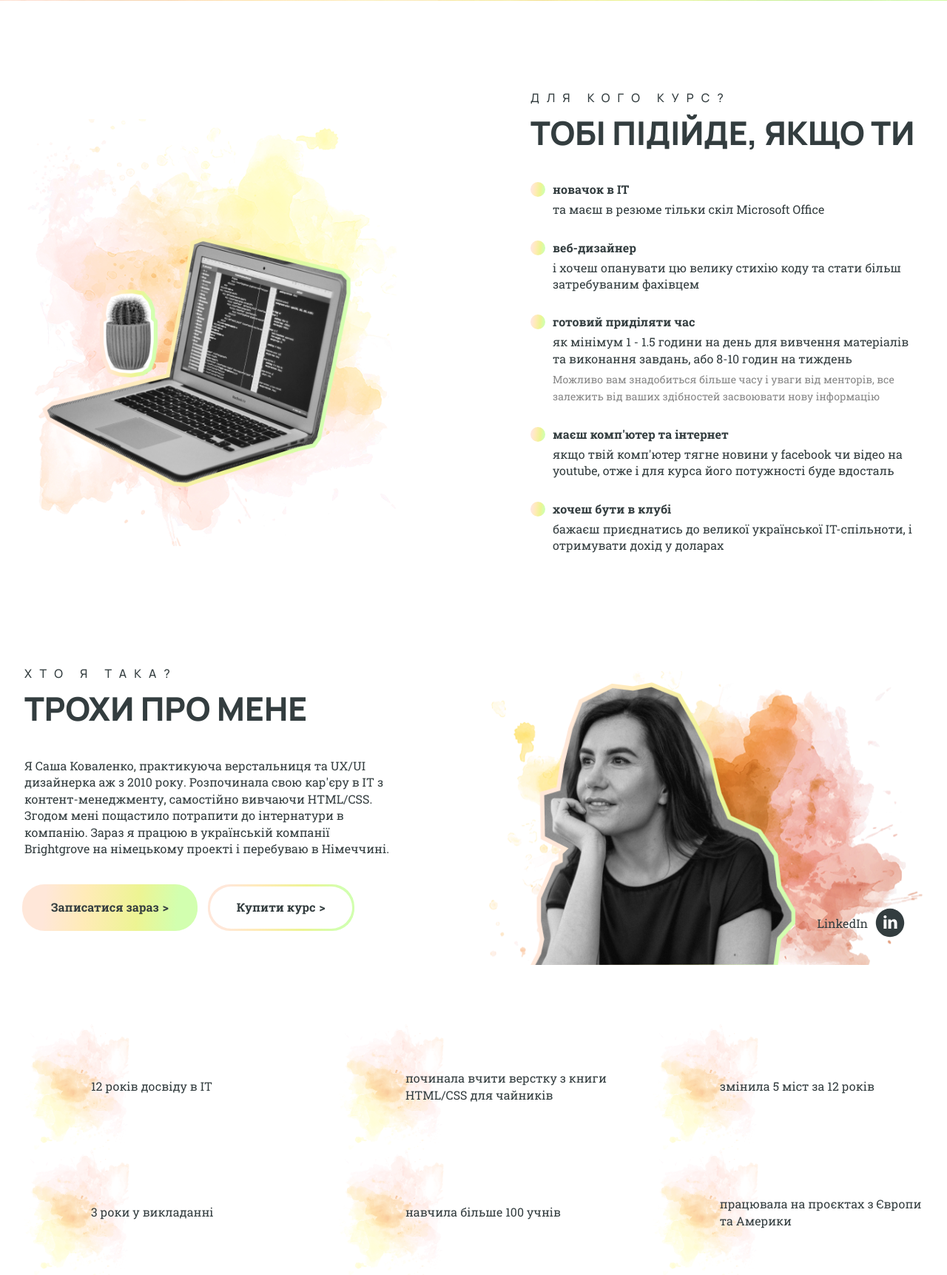
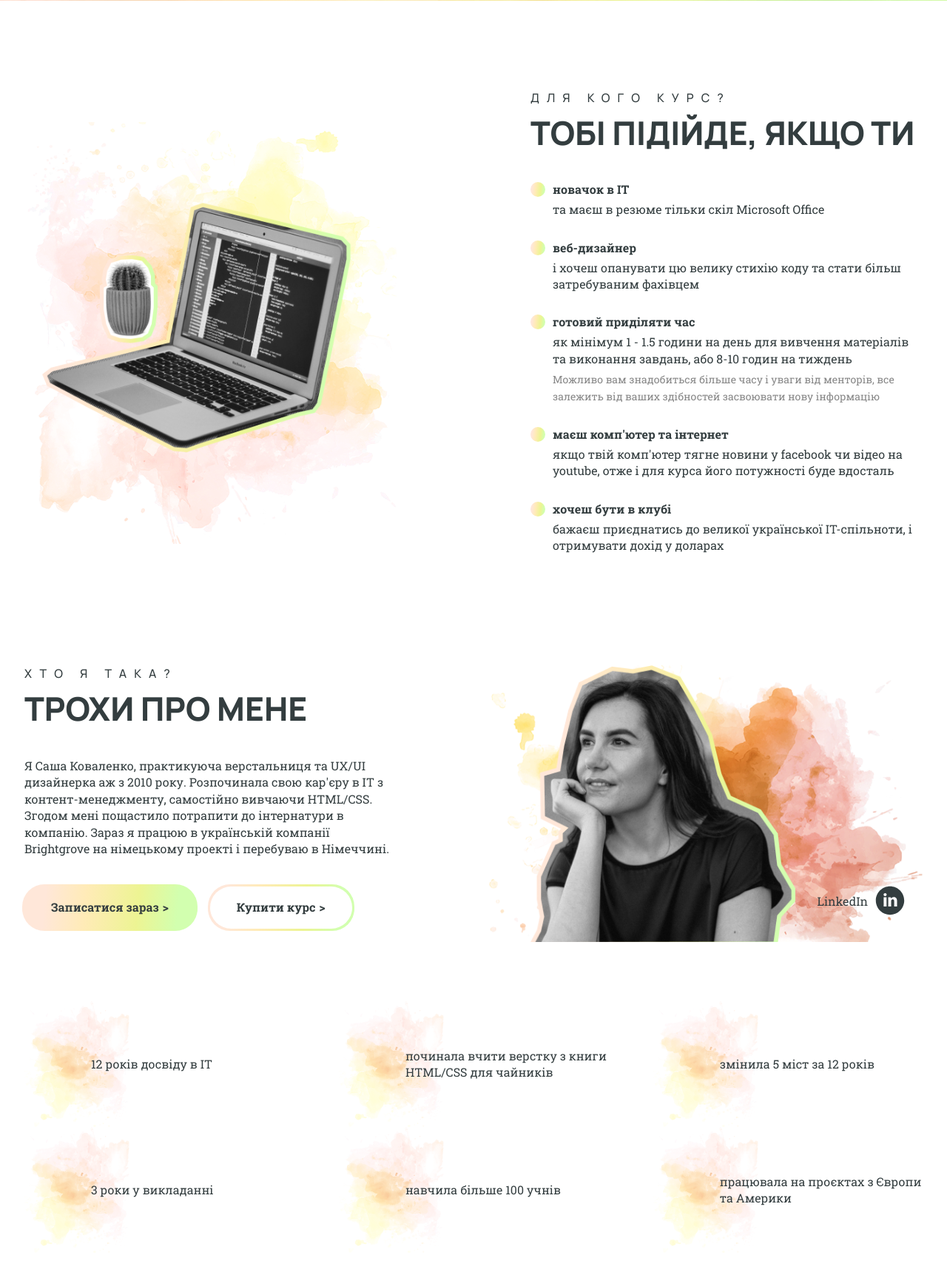
Before and after one commit to estellabuka/drawitnow, a PHP site: page / in a window 1280 px wide; the page is wider, and only the part inside the window is pictured. Shown: the part 801-2524 px from the top of that part at 74% size. Run offline with PHP 8.4, Linux system fonts and the light colour scheme.

Commit message:
changes width

```diff
--- a/css/about-teacher-facts.css
+++ b/css/about-teacher-facts.css
@@ -6,19 +6,18 @@
   flex: 0 1 500px;
 }
 .photo-in {
- width: 586px;
- height: 405px;
- background: url(../img/blotphoto.png) 0 8px/586px 400px no-repeat;
+ width: 48.27%;
+ height: 100%;
+ background: url(../img/blotphoto.png) 0 1.97%/100% 100% no-repeat;
  position: relative;
 }
 .photo-with-in{
-  width: 362px;
-  height: 382px;
-  position: absolute;
+  width: 61.77%;
+  height: 94.32%;
   display: block;
   position: relative;
-  top: 23px;
-  left: 52px;
+  top: 5.46%;
+  left: 8.87%;
 }
 .icon-about{
   position: absolute;
--- a/css/illustration.css
+++ b/css/illustration.css
@@ -1,17 +1,22 @@
 .laptop-case{
-    width: 503px;
-    height: 577px;
+    width: 41.43%;
+    height: 47.53%;
     background: url(../img/blot.png) 0 0px/100% 100% no-repeat;
     margin-right: 47px;
     align-self: center;
   }
+  @media (max-width: 900px) {
+    .laptop-case{
+      width: 100%;
+    }
+  }
   .laptop-photo{
     display: block;
     position: relative;
-    width: 450px;
+    width: 89.46%;
     height: 100%;
-    top: 50px;
-    left: 10px;
+    top: 8.66%;
+    left: 1.99%;
   }
   .cofee-case {
     width: 600px;
```
